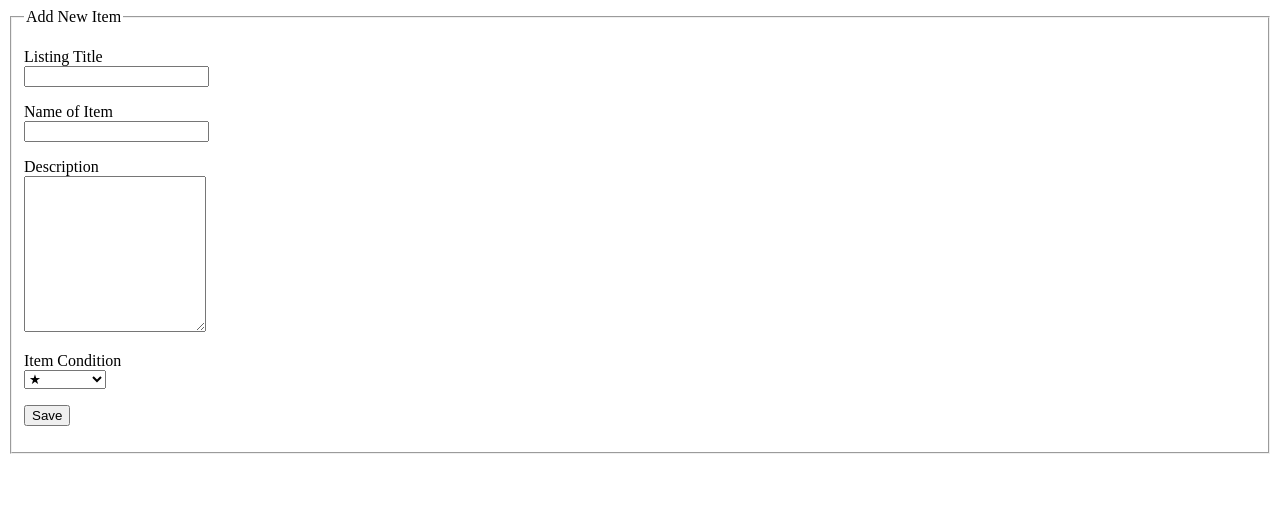
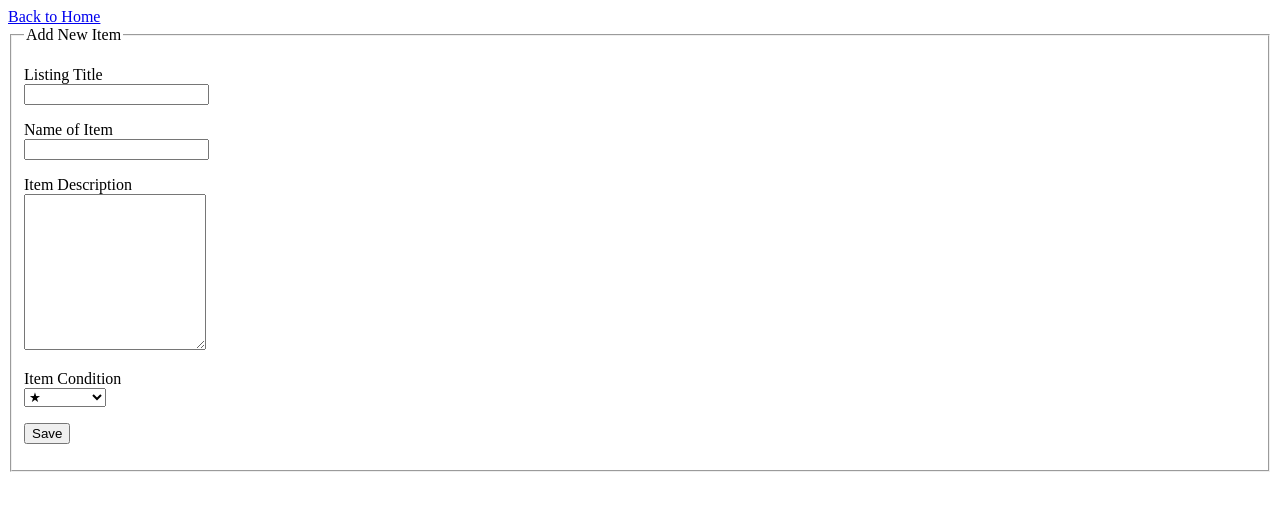
Before and after one commit to AnniePawl/anna-backend, a Node server app: page /items/new in a window 1280 px wide. Shown: the top 511 px of the page. Run offline with Node 20, Linux system fonts and the light colour scheme; some libraries are stand-ins or nearby versions.

Commit message:
users can now see single item, added back link

```diff
--- a/app.js
+++ b/app.js
@@ -13,7 +13,7 @@ mongoose.connect('mongodb://localhost/anna-backend',
 
 
 const Item = mongoose.model('Item', {
-  item: String,
+  title: String,
   description: String,
   itemTitle: String,
   rating: String,
@@ -46,13 +46,24 @@ app.get('/items/new', (req, res) => {
   res.render('items-new', {});
 })
 
+// SHOW
+app.get('/items/:id', (req, res) => {
+  Item.findById(req.params.id).then((item) => {
+    res.render('items-show', { item: item })
+  }).catch((err) => {
+    console.log(err.message);
+  })
+})
+
 //CREATE
 app.post('/items', (req, res) => {
+console.log(req.body)
   Item.create(req.body).then((item) => {
-    console.log(review);
-    res.redirect('/');
+    console.log(item)
+    res.redirect(`/items/${item._id}`)
+    // Redirect to items/:id
   }).catch((err) => {
-    console.log(err.message);
+    console.log(err.message)
   })
 })
 
--- a/views/items-index.handlebars
+++ b/views/items-index.handlebars
@@ -3,7 +3,11 @@
 
 <a href="/items/new">Add New Item</a>
 
+<div class="row">
 {{#each items}}
-    <h2>{{this.title}}</h2>
+<div class="col-sm-3">
+<h2><a href="/items/{{this._id}}">{{this.title}}</a><h2>
     <small>{{this.itemTitle}}</small>
+</div>
 {{/each}}
+</div>
--- a/views/items-new.handlebars
+++ b/views/items-new.handlebars
@@ -1,4 +1,5 @@
 <!-- views/reviews-new.handlebars -->
+<a href="/">Back to Home</a>
 
 <form method="POST" action="/items">
   <fieldset>
@@ -19,7 +20,7 @@
 
   <!-- DESCRIPTION -->
       <p>
-        <label for="description-text">Description</label><br>
+        <label for="description-text">Item Description</label><br>
         <textarea id="description-text" name="description" rows="10" /></textarea>
       </p>
 
```
Also changed, not shown: views/items-show.handlebars (added, +13 -0 lines).
